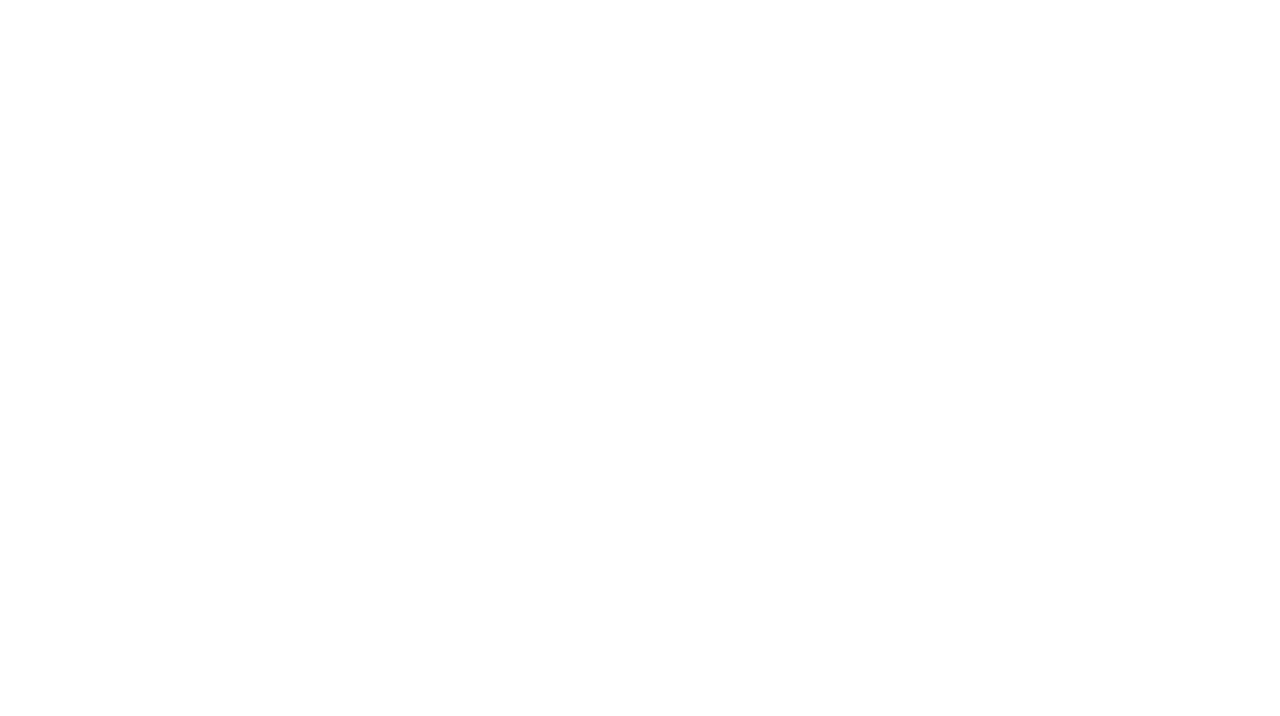
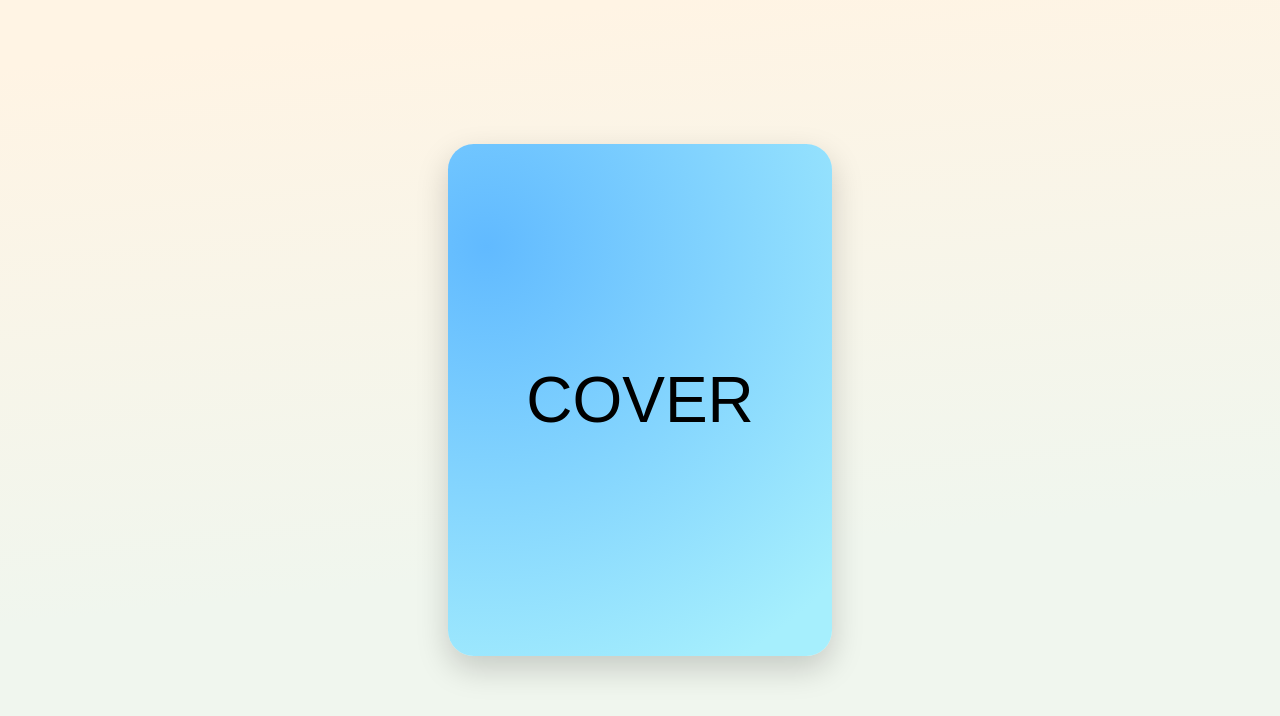
Before and after one commit to MIXISAMA/my-homepage, a Vue app: page /flip-card in a window 1280 px wide. Before the commit this address had no page. Shown: the top 716 px of the page. Built offline with nearby package versions, Linux system fonts and the light colour scheme.

Commit message:
flip card

```diff
--- a/src/App.vue
+++ b/src/App.vue
@@ -14,5 +14,4 @@
 body {
   margin: 0;
 }
-
 </style>
--- a/src/router/index.ts
+++ b/src/router/index.ts
@@ -36,6 +36,11 @@ const router = createRouter({
       name: "hamburger-menu",
       component: () => import("../views/HamburgerMenu.vue"),
     },
+    {
+      path: "/flip-card",
+      name: "flip-card",
+      component: () => import("../views/FlipCard.vue"),
+    },
   ],
 });
 
--- /dev/null
+++ b/src/views/FlipCard.vue
@@ -0,0 +1,69 @@
+<template>
+  <div class="container">
+    <div class="card-container">
+      <div class="cover">
+        COVER
+      </div>
+      <div class="back">
+        BACK
+      </div>
+      <!-- <img src="https://via.placeholder.com/300x400?text=CARD" /> -->
+    </div>
+  </div>
+</template>
+
+<script setup lang="ts">
+
+</script>
+
+<style scoped>
+.container {
+  font-size: 1vw;
+  font-family: Arial, Helvetica, sans-serif;
+  height: 100vh;
+  display: flex;
+  justify-content: center;
+  align-items: center;
+  background-image: linear-gradient(174.2deg, rgba(255, 244, 228, 1) 7.1%, rgba(240, 246, 238, 1) 67.4%);
+}
+
+.card-container {
+  width: 30em;
+  height: 40em;
+  position: relative;
+  perspective: 100em;
+}
+
+.cover,
+.back {
+  font-size: 5em;
+  display: flex;
+  justify-content: center;
+  align-items: center;
+  width: 100%;
+  height: 100%;
+  border-radius: 0.4em;
+  box-shadow: 0 .2em .5em rgba(0, 0, 0, 0.18);
+  position: absolute;
+  backface-visibility: hidden;
+  transition: transform 0.25s ease-in-out;
+}
+
+.cover {
+  transform: rotateY(0deg);
+  background-image: radial-gradient(circle farthest-corner at 10% 20%, rgba(97, 186, 255, 1) 0%, rgba(166, 239, 253, 1) 90.1%);
+}
+
+.card-container:hover .cover {
+  transform: rotateY(180deg);
+}
+
+.back {
+  transform: rotateY(-180deg);
+  background-image: radial-gradient(circle 588px at 31.7% 40.2%, rgba(225, 200, 239, 1) 21.4%, rgba(163, 225, 233, 1) 57.1%);
+}
+
+.card-container:hover .back {
+  transform: rotateY(0deg);
+}
+</style>
--- a/src/views/MenuView.vue
+++ b/src/views/MenuView.vue
@@ -3,11 +3,23 @@ import { RouterLink, RouterView } from "vue-router";
 </script>
 
 <template>
-  <RouterLink to="/spotlight">Spotlight</RouterLink>
-  <RouterLink to="/check-tick">Check Tick</RouterLink>
-  <RouterLink to="/toggle-button">Toggle Button</RouterLink>
-  <RouterLink to="/hamburger-menu">Humburger Menu</RouterLink>
-  <RouterView></RouterView>
+  <ul>
+    <li>
+      <RouterLink to="/spotlight">Spotlight</RouterLink>
+    </li>
+    <li>
+      <RouterLink to="/check-tick">Check Tick</RouterLink>
+    </li>
+    <li>
+      <RouterLink to="/toggle-button">Toggle Button</RouterLink>
+    </li>
+    <li>
+      <RouterLink to="/hamburger-menu">Humburger Menu</RouterLink>
+    </li>
+    <li>
+      <RouterLink to="/flip-card">Flip Card</RouterLink>
+    </li>
+  </ul>
 </template>
 
 <style>
```
